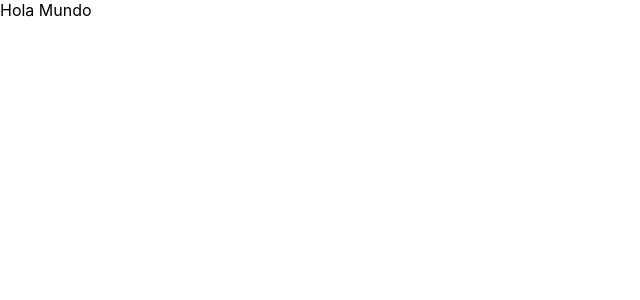
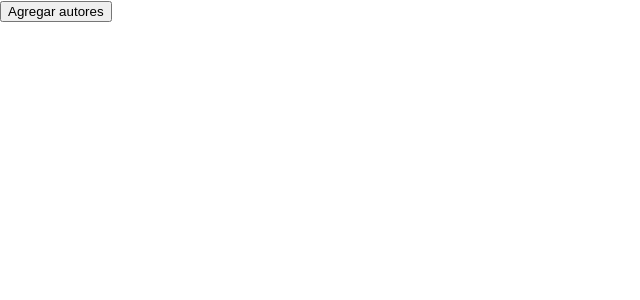
Before and after one commit to JustLearningMX/libreria-1, a React (Create React App) app: page / in a window 1280 px wide. Shown: the top 300 px of the page, without its empty margins (0-640 px from the left). Built offline with nearby package versions, Linux system fonts and the light colour scheme.

Commit message:
Componente agregar autores

```diff
--- a/src/components/App.js
+++ b/src/components/App.js
@@ -1,7 +1,25 @@
+import { useState } from 'react'
+import Autores from "./Autores";
+
 function App() {
+  const [isAdd, setIsAdd] = useState(false)
+  const [textAddUpdate, setTextAddUpdate] = useState('Agregar autores')
+
+  const handleAddAutor = (event) => {
+    setIsAdd(!isAdd)
+    if(isAdd){
+      setTextAddUpdate('Agregar autores')
+    }else{
+      setTextAddUpdate('Ocultar agregar autores')
+    }
+  }
+
+
   return (
     <div className="App">
-      Hola Mundo
+
+      <button onClick={handleAddAutor}>{textAddUpdate}</button>
+      { isAdd && <Autores/>}
     </div>
   );
 }
--- /dev/null
+++ b/src/components/Autores/index.js
@@ -0,0 +1,32 @@
+import { useState } from 'react'
+
+function Autores() {
+    const [name, setName] = useState('');
+    const [autorAgregado, setAutorAgregado] = useState('')
+    const [isAdd, setBooleanAutor] = useState(false)
+
+    const handleName = (event) => {
+        setName(event.target.value)
+        setBooleanAutor(false)
+    }
+
+    const handleFormSubmit = (event) => {
+        event.preventDefault()
+        setAutorAgregado(name)
+        setBooleanAutor(true)
+    }
+
+  return (
+    <div className="">
+        <h1>Agregar autores</h1>
+        <form onSubmit={handleFormSubmit}>
+            <input type="text" value={name} onChange={handleName}></input>
+            <button type="submit">Enviar</button>
+        </form>
+        {isAdd && <p>Autor agregado: {autorAgregado}</p>}
+    </div>
+
+  );
+}
+
+export default Autores;
```
